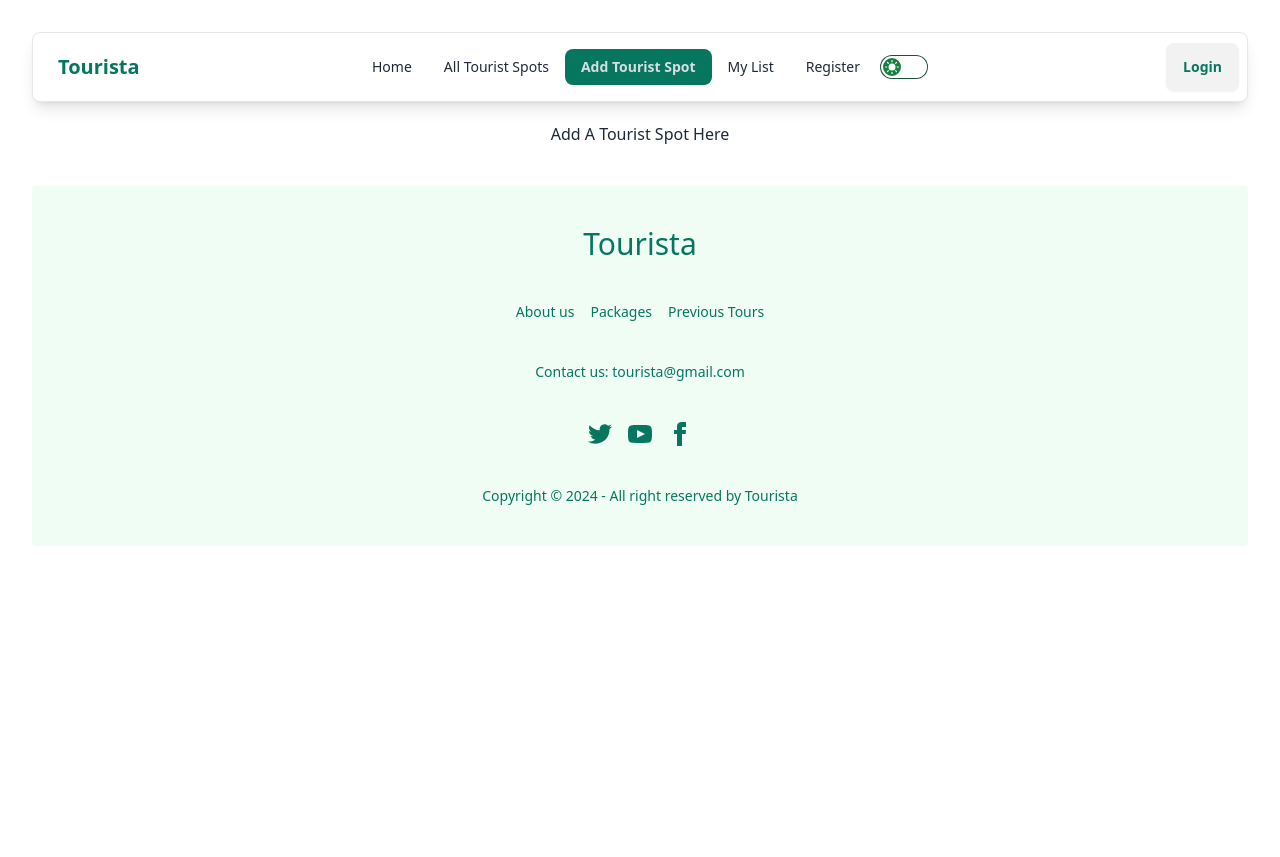
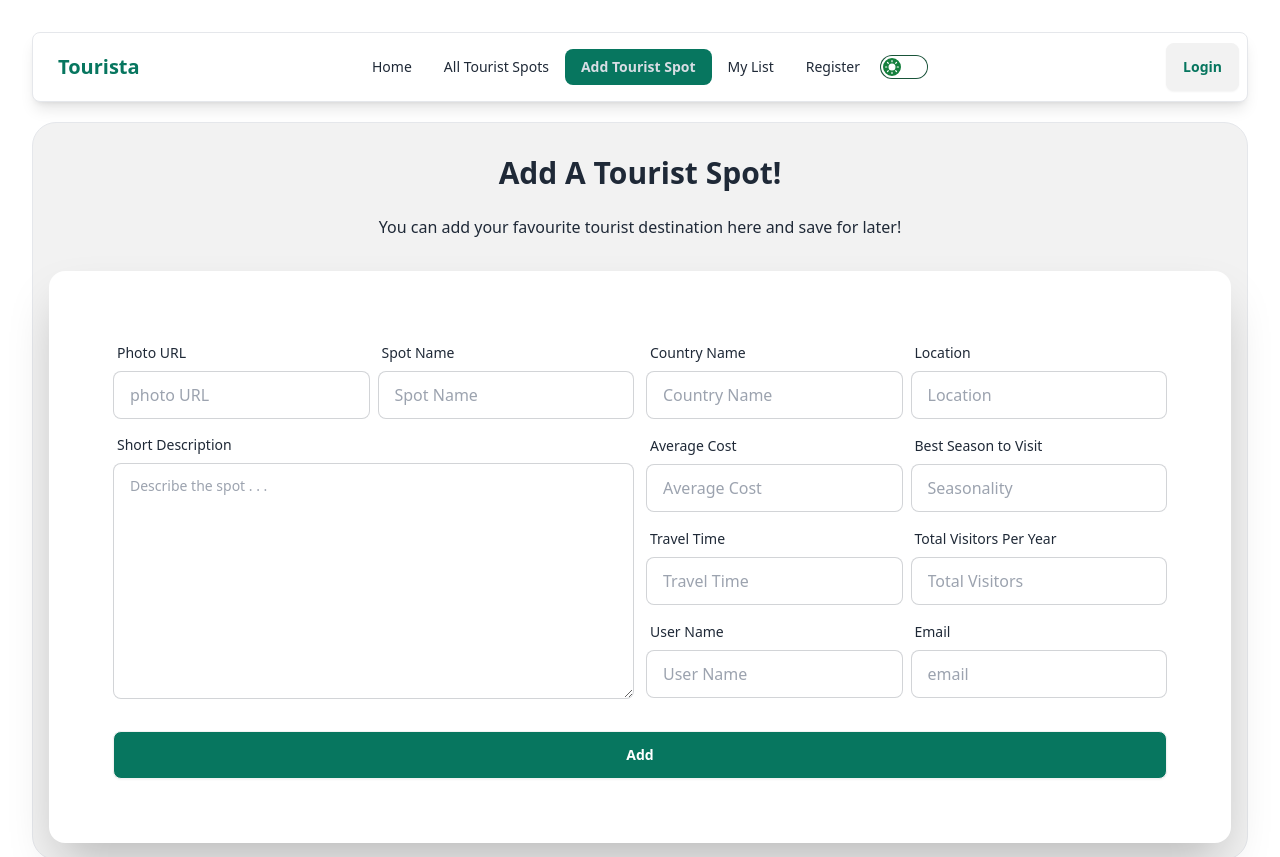
Before and after one commit to JannatulAfrozFaria/tourista-client, a React (Vite) app: page /addtouristspot in a window 1280 px wide. Shown: the top 857 px of the page. Before the commit the page ends 800 px from the top, so only its background shows below. Built offline with nearby package versions, Linux system fonts and the light colour scheme; no server answers.

Commit message:
add tourist spot page modified

```diff
--- a/src/Components/Pages/AddTouristSpot.jsx
+++ b/src/Components/Pages/AddTouristSpot.jsx
@@ -3,7 +3,132 @@ import React from 'react';
 const AddTouristSpot = () => {
     return (
         <div>
-            <h2>Add A Tourist Spot Here</h2>
+            <div className="hero bg-base-200 border rounded-3xl">
+                <div className="hero-content flex-col  gap-2">
+                    <div className="text-center w-full mt-4">
+                        <h1 className="text-3xl font-bold">Add A Tourist Spot!</h1>
+                        <p className="py-6 ">You can add your favourite tourist destination here and save for later!</p>
+                    </div>
+                    {/* INPUT-----FORM */}
+                    <div className="card  w-full shadow-2xl bg-base-100">
+                    <form className="card-body w-full">
+                        <div className='grid grid-cols-1 md:grid-cols-2 gap-3'>
+                            <div className='grid grid-cols-1 md:grid-cols-2 gap-2'>
+                                {/* PHOTO */}
+                                <div className="form-control">
+                                <label className="label">
+                                    <span className="label-text">Photo URL</span>
+                                </label>
+                                <input type="text" placeholder="photo URL"
+                                name="photo" className="input input-bordered" required />
+                                </div>
+                                {/* SPOT_NAME */}
+                                <div className="form-control">
+                                <label className="label">
+                                    <span className="label-text">Spot Name</span>
+                                </label>
+                                <input type="text" placeholder="Spot Name"
+                                name="name" className="input input-bordered" required />
+                                </div>
+                                {/*SHORT------DESCRIPTION*/}
+                                <div className="form-control col-span-1 md:col-span-2 ">
+                                    <label className="label">
+                                        <span className="label-text">Short Description</span>
+                                    </label>
+                                    {/* <input type="text" placeholder="Describe the Spot . . ."
+                                    name="description" className="text text-bordered h-[236px] border border-base-content border-1 rounded-lg p-6" required /> */}
+                                    <textarea className="textarea textarea-bordered h-[236px]" name="description" placeholder="Describe the spot . . ."></textarea>
+                                </div>
+                            </div>
+                            {/* -------------------------------------------------------- */}
+                            <div className='grid grid-cols-1 md:grid-cols-2 gap-2'>
+                                {/*   COUNTRY-----NAME */}
+                                <div className="form-control">
+                                <label className="label">
+                                    <span className="label-text">Country Name</span>
+                                </label>
+                                <input type="text" placeholder="Country Name"
+                                name="country" className="input input-bordered" required />
+                                </div>
+                                {/* LOCATION------- */}
+                                <div className="form-control">
+                                <label className="label">
+                                    <span className="label-text">Location</span>
+                                </label>
+                                <input type="text" placeholder="Location"
+                                name="location" className="input input-bordered" required />
+                                </div>
+
+                                {/* AVERAGE----COST */}
+                                <div className="form-control">
+                                <label className="label">
+                                    <span className="label-text">Average Cost</span>
+                                </label>
+                                <input type="text" placeholder="Average Cost"
+                                name="cost" className="input input-bordered" required />
+                                </div>
+                                {/* SEASONALITY------ */}
+                                <div className="form-control">
+                                <label className="label">
+                                    <span className="label-text">Best Season to Visit</span>
+                                </label>
+                                <input type="text" placeholder="Seasonality"
+                                name="season" className="input input-bordered" required />
+                                </div>
+                                {/* TRAVEL-----TIME */}
+                                <div className="form-control">
+                                <label className="label">
+                                    <span className="label-text">Travel Time</span>
+                                </label>
+                                <input type="text" placeholder="Travel Time"
+                                name="time" className="input input-bordered" required />
+                                </div>
+                                {/* TOTAL VISITORS PER YEAR */}
+                                <div className="form-control">
+                                <label className="label">
+                                    <span className="label-text">Total Visitors Per Year</span>
+                                </label>
+                                <input type="text" placeholder="Total Visitors"
+                                name="visitors" className="input input-bordered" required />
+                                </div>
+                                {/* USER ----NAME */}
+                                <div className="form-control">
+                                <label className="label">
+                                    <span className="label-text">User Name</span>
+                                </label>
+                                <input type="text" placeholder="User Name"
+                                name="username" className="input input-bordered" required />
+                                </div>
+                                {/* USER-----EMAIL */}
+                                <div className="form-control">
+                                <label className="label">
+                                    <span className="label-text">Email</span>
+                                </label>
+                                <input type="email" placeholder="email"
+                                name="email" className="input input-bordered" required />
+                                </div>
+                            </div>
+                            {/* ------------------------------------ */}
+                        </div>
+                        {/* --------PASSWORD------ */}
+                        {/* <div className="form-control">
+                        <label className="label">
+                            <span className="label-text">Password</span>
+                        </label>
+                        <input type="password" placeholder="password" className="input input-bordered" required />
+                        <label className="label">
+                            <a href="#" className="label-text-alt link link-hover">Forgot password?</a>
+                        </label>
+                        </div> */}
+
+
+                        <div className="form-control mt-6">
+                        <button className="btn basic-btn">Add</button>
+                        </div>
+                    </form>
+                    </div>
+                </div>
+            </div>
         </div>
     );
 };
```
